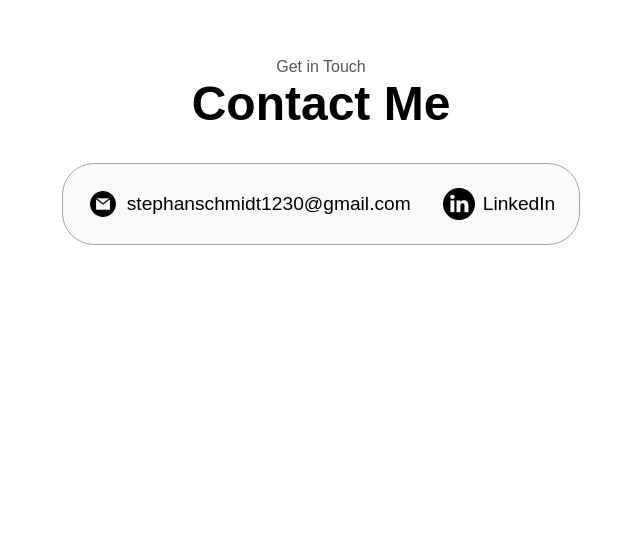
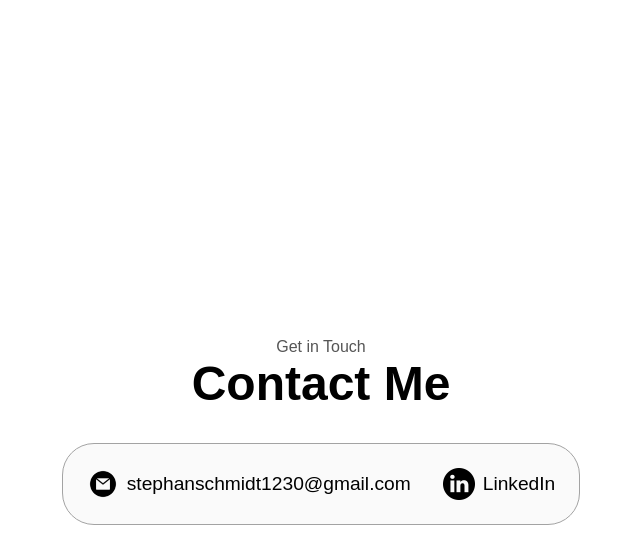
Before and after one commit to Schmidt1230/Portfolio, a plain HTML site: page index.html in a window 1280 px wide. Shown: the part 4605-5162 px from the top of the page, without its empty margins (319-959 px from the left). Before the commit the page ends 4882 px from the top, so only its background shows below. Drawn offline with Linux system fonts and the light colour scheme.

Commit message:
Fixed contact being hidden

```diff
--- a/styles/style.css
+++ b/styles/style.css
@@ -366,6 +366,7 @@ article .icon{
 }
 
 .project-btn{
+    margin-top: 2.5rem;
     color: black;
     border-color: rgb(163, 163, 163);
 }
@@ -379,7 +380,7 @@ video {
     }
 
 #contact {
-    margin-top: 45rem;
+    margin-top: 60rem;
     display: flex;
     justify-content: center;
     flex-direction: column;
```
